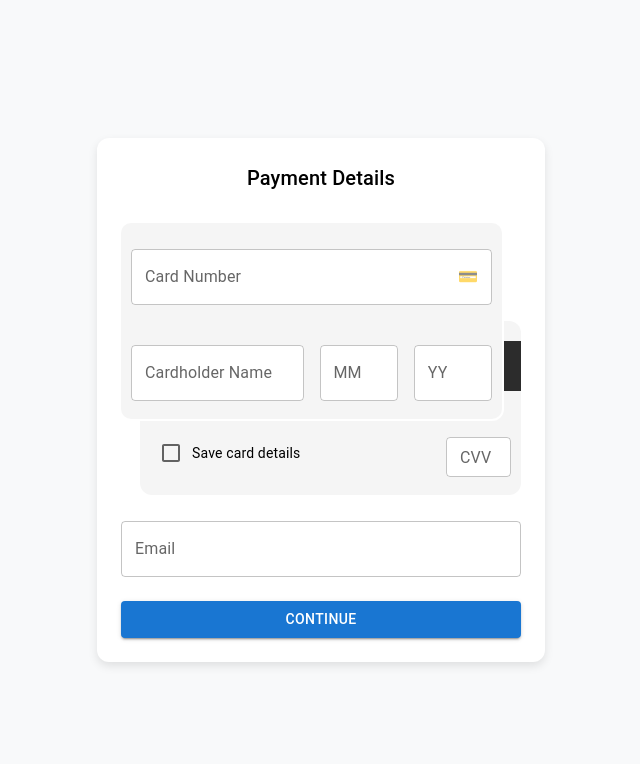
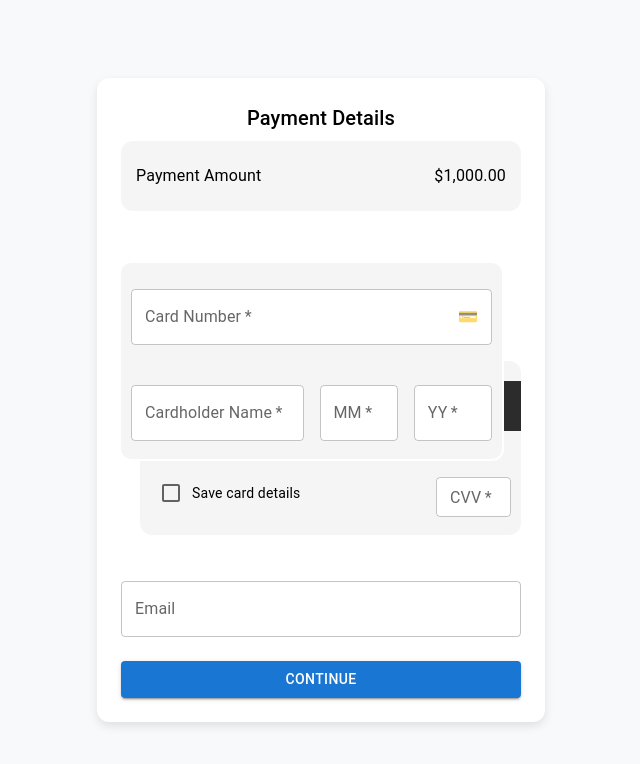
Before and after one commit to vladislavbukatin/payment-demo, a React (Vite) app: page / in a window 1280 px wide. Shown: the top 764 px of the page, without its empty margins (319-959 px from the left). Built offline with nearby package versions, Linux system fonts and the light colour scheme.

Commit message:
payment amount added

```diff
--- a/src/components/CardDetailsForm/index.jsx
+++ b/src/components/CardDetailsForm/index.jsx
@@ -8,17 +8,22 @@ import {
   Checkbox,
   Typography,
 } from "@mui/material";
-import { CardBack, CardFront, CardStripe, CardWrapper } from "./styled";
+import { CardBack, CardFront, CardStripe, CardWrapper, PaymentAmount } from "./styled";
 
 const CardDetailsForm = () => {
   return (
     <Box>
+      <PaymentAmount>
+        <Typography>Payment Amount</Typography>
+        <Typography>$1,000.00</Typography>
+      </PaymentAmount>
       <CardWrapper>
         <CardFront>
           <Grid2 container spacing={2}>
             <Grid2 size={12}>
               <TextField
                 fullWidth
+                required
                 label="Card Number"
                 placeholder="5559 0000 0000 0000"
                 margin="normal"
@@ -32,6 +37,7 @@ const CardDetailsForm = () => {
             <Grid2 size={6}>
               <TextField
                 fullWidth
+                required
                 label="Cardholder Name"
                 placeholder="SAM SMITH"
                 margin="normal"
@@ -40,6 +46,7 @@ const CardDetailsForm = () => {
             <Grid2 size={3}>
               <TextField
                 fullWidth
+                required
                 label="MM"
                 placeholder="MM"
                 margin="normal"
@@ -48,6 +55,7 @@ const CardDetailsForm = () => {
             <Grid2 size={3}>
               <TextField
                 fullWidth
+                required
                 label="YY"
                 placeholder="YY"
                 margin="normal"
@@ -67,6 +75,7 @@ const CardDetailsForm = () => {
             <Grid2 size={6}>
               <TextField
                 size="small"
+                required
                 label="CVV"
                 placeholder="***"
                 margin="normal"
--- a/src/components/CardDetailsForm/styled.js
+++ b/src/components/CardDetailsForm/styled.js
@@ -10,6 +10,18 @@ export const CardWrapper = styled("div")(() => ({
   '& .MuiInputBase-root': {
     backgroundColor: '#fff'
   }
+}));
+
+export const PaymentAmount = styled("div")(() => ({
+  display: "flex",
+  flexDirection: "row",
+  alignItems: "center",
+  justifyContent: "space-between",
+  padding: "10px 15px",
+  minHeight: "50px",
+  borderRadius: "12px",
+  backgroundColor: CARD_BACKGROUND_COLOR,
+  marginBottom: '30px'
 }));
 
 export const CardFront = styled("div")(() => ({
@@ -42,9 +54,9 @@ export const CardBack = styled("div")(() => ({
   width: "95%",
   marginLeft: "5%",
   alignItems: "center",
-  marginTop: "5px",
   backgroundColor: CARD_BACKGROUND_COLOR,
   marginTop: "-100px",
+  marginBottom: "20px",
   padding: "20px 10px 10px 10px",
   borderRadius: "12px",
   "& .MuiGrid2-container": {
@@ -62,7 +74,7 @@ export const CardBack = styled("div")(() => ({
       alignItems: "center",
       flexDirection: "row",
       "& .MuiFormControl-root": {
-        maxWidth: "65px",
+        maxWidth: "75px",
       },
     },
     "& .save-card": {
```
